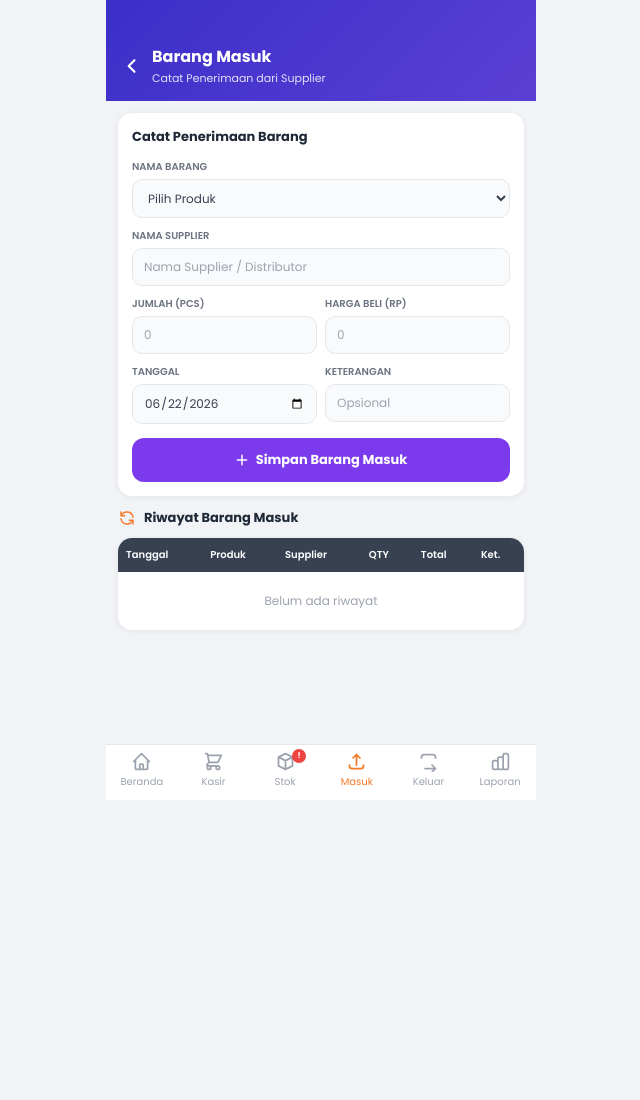
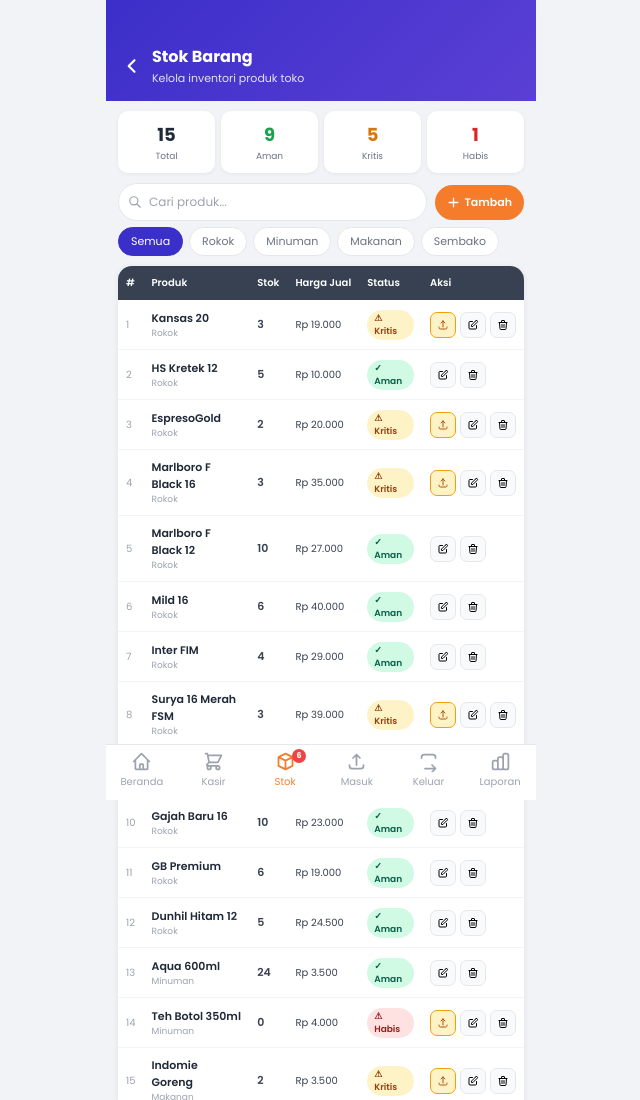
Before and after one commit to nafisazzu/TRMeduro, a plain HTML site: page Pembelian.html in a window 1280 px wide. Shown: the top 1100 px of the page, without its empty margins (319-959 px from the left). Before the commit the page ends 870 px from the top, so only its background shows below. Drawn offline with Linux system fonts and the light colour scheme.

Commit message:
Update Pembelian.html

```diff
--- a/Pembelian.html
+++ b/Pembelian.html
@@ -3,7 +3,7 @@
 <head>
   <meta charset="UTF-8"/>
   <meta name="viewport" content="width=device-width,initial-scale=1.0,maximum-scale=1.0"/>
-  <title>Barang Masuk – Toko Meduro</title>
+  <title>Stok Barang – Toko Meduro</title>
   <link href="https://fonts.googleapis.com/css2?family=Poppins:wght@400;500;600;700&display=swap" rel="stylesheet"/>
   <style>
     *,*::before,*::after{box-sizing:border-box;margin:0;padding:0}
@@ -13,30 +13,55 @@
     .header a svg{width:20px;height:20px}
     .header-text h2{font-size:16px;font-weight:700}
     .header-text p{font-size:11px;opacity:0.85;margin-top:1px}
-    .content{padding:12px}
-    .card{background:#fff;border-radius:14px;padding:14px;box-shadow:0 1px 6px rgba(0,0,0,0.07);margin-bottom:12px}
-    .card h3{font-size:13px;font-weight:700;color:#1f2937;margin-bottom:12px}
-    .form-group{display:flex;flex-direction:column;gap:4px;margin-bottom:10px}
-    .form-group label{font-size:10px;font-weight:600;color:#6b7280;text-transform:uppercase}
-    .form-group input,.form-group select{padding:9px 11px;border:1px solid #e5e7eb;border-radius:10px;font-family:'Poppins',sans-serif;font-size:12px;color:#374151;background:#f9fafb;outline:none;width:100%}
-    .form-group input:focus,.form-group select:focus{border-color:#3b2fc9;background:#fff}
-    .form-group input::placeholder{color:#9ca3af}
-    .form-row{display:grid;grid-template-columns:1fr 1fr;gap:8px}
-    .btn-simpan{width:100%;padding:12px;background:#7c3aed;border:none;border-radius:12px;font-family:'Poppins',sans-serif;font-size:13px;font-weight:700;color:#fff;cursor:pointer;display:flex;align-items:center;justify-content:center;gap:7px;margin-top:4px}
-    .btn-simpan svg{width:14px;height:14px}
-    .section-head{display:flex;align-items:center;gap:8px;margin-bottom:10px}
-    .section-head h3{font-size:13px;font-weight:700;color:#1f2937}
-    .section-head svg{width:18px;height:18px;color:#F47C2B}
-    .table-wrap{background:#fff;border-radius:14px;overflow:hidden;box-shadow:0 1px 6px rgba(0,0,0,0.07)}
+    .stats-row{display:grid;grid-template-columns:repeat(4,1fr);gap:6px;padding:10px 12px 0}
+    .stat{background:#fff;border-radius:10px;padding:10px 6px;text-align:center;box-shadow:0 1px 4px rgba(0,0,0,0.06)}
+    .stat-val{font-size:18px;font-weight:700;color:#1f2937}
+    .stat-label{font-size:9px;color:#6b7280;margin-top:2px}
+    .toolbar{display:flex;gap:8px;padding:10px 12px 0;align-items:center}
+    .search-wrap{flex:1;position:relative}
+    .search-wrap svg{position:absolute;left:10px;top:50%;transform:translateY(-50%);width:14px;height:14px;color:#9ca3af}
+    .search-wrap input{width:100%;padding:9px 10px 9px 30px;border:1.5px solid #e5e7eb;border-radius:20px;font-family:'Poppins',sans-serif;font-size:12px;background:#fff;outline:none;color:#374151}
+    .search-wrap input:focus{border-color:#3b2fc9}
+    .search-wrap input::placeholder{color:#9ca3af}
+    .btn-add{padding:9px 12px;background:#F47C2B;border:none;border-radius:20px;font-family:'Poppins',sans-serif;font-size:11px;font-weight:600;color:#fff;cursor:pointer;white-space:nowrap;display:flex;align-items:center;gap:4px}
+    .btn-add svg{width:13px;height:13px}
+    .filter-row{padding:6px 12px 0;display:flex;gap:6px;overflow-x:auto}
+    .filter-row::-webkit-scrollbar{display:none}
+    .filter-chip{padding:5px 12px;border-radius:20px;border:1.5px solid #e5e7eb;background:#fff;font-family:'Poppins',sans-serif;font-size:11px;color:#6b7280;cursor:pointer;white-space:nowrap;flex-shrink:0}
+    .filter-chip.active{background:#3b2fc9;color:#fff;border-color:#3b2fc9}
+    .table-wrap{margin:10px 12px 0;background:#fff;border-radius:14px;overflow:hidden;box-shadow:0 1px 6px rgba(0,0,0,0.07)}
     table{width:100%;border-collapse:collapse;font-size:11px}
     thead tr{background:#374151}
     thead th{padding:9px 8px;text-align:left;font-weight:600;color:#fff;font-size:10px;white-space:nowrap}
     tbody tr{border-bottom:1px solid #f3f4f6}
     tbody tr:last-child{border-bottom:none}
     tbody td{padding:9px 8px;color:#374151;vertical-align:middle}
-    .prod-name{font-weight:600;color:#1f2937}
-    .qty-badge{display:inline-flex;padding:2px 7px;background:#d1fae5;color:#065f46;font-size:10px;font-weight:700;border-radius:99px}
+    .prod-name{font-weight:600;color:#1f2937;font-size:11px}
+    .badge{display:inline-flex;align-items:center;padding:2px 7px;border-radius:99px;font-size:9px;font-weight:600}
+    .badge.aman{background:#d1fae5;color:#065f46}
+    .badge.habis{background:#fee2e2;color:#991b1b}
+    .badge.kritis{background:#fef3c7;color:#92400e}
+    .margin-val{color:#3b82f6;font-weight:600}
+    .action-wrap{display:flex;gap:4px}
+    .btn-act{width:26px;height:26px;border-radius:7px;border:1px solid #e5e7eb;background:#f9fafb;display:flex;align-items:center;justify-content:center;cursor:pointer}
+    .btn-act svg{width:12px;height:12px}
+    .btn-act.restock{background:#fef3c7;border-color:#f59e0b;color:#b45309}
+    .btn-act.edit:active{background:#eff6ff}
+    .btn-act.hapus:active{background:#fef2f2}
     .more-row{text-align:center;padding:10px;font-size:12px;color:#6b7280;cursor:pointer;background:#f9fafb;border-top:1px solid #f3f4f6}
+    /* MODAL */
+    .modal-overlay{display:none;position:fixed;inset:0;background:rgba(0,0,0,0.45);z-index:100;align-items:flex-end;justify-content:center}
+    .modal-overlay.open{display:flex}
+    .modal{background:#fff;border-radius:20px 20px 0 0;width:100%;max-width:430px;padding:20px 16px 30px}
+    .modal h3{font-size:15px;font-weight:700;color:#1f2937;margin-bottom:14px}
+    .form-group{display:flex;flex-direction:column;gap:4px;margin-bottom:10px}
+    .form-group label{font-size:10px;font-weight:600;color:#6b7280;text-transform:uppercase}
+    .form-group input,.form-group select{padding:9px 11px;border:1px solid #e5e7eb;border-radius:10px;font-family:'Poppins',sans-serif;font-size:12px;color:#374151;background:#f9fafb;outline:none;width:100%}
+    .form-group input:focus,.form-group select:focus{border-color:#3b2fc9;background:#fff}
+    .form-row{display:grid;grid-template-columns:1fr 1fr;gap:8px}
+    .modal-actions{display:flex;gap:8px;margin-top:14px}
+    .btn-cancel{flex:1;padding:11px;border-radius:10px;border:1px solid #e5e7eb;background:#f9fafb;font-family:'Poppins',sans-serif;font-size:13px;cursor:pointer;color:#374151}
+    .btn-save{flex:1;padding:11px;border-radius:10px;border:none;background:#3b2fc9;font-family:'Poppins',sans-serif;font-size:13px;font-weight:700;color:#fff;cursor:pointer}
     .toast{display:none;position:fixed;bottom:80px;left:50%;transform:translateX(-50%);background:rgba(34,160,90,0.92);color:#fff;padding:9px 18px;border-radius:10px;font-size:12px;font-weight:500;z-index:300;white-space:nowrap}
     .bottom-nav{position:fixed;bottom:0;left:50%;transform:translateX(-50%);width:100%;max-width:430px;background:#fff;border-top:1px solid #e5e7eb;display:flex;justify-content:space-around;padding:6px 0 10px;z-index:60}
     .nav-item{display:flex;flex-direction:column;align-items:center;gap:2px;font-size:10px;color:#9ca3af;text-decoration:none;cursor:pointer;position:relative;min-width:50px}
@@ -48,47 +73,73 @@
 <body>
 <div class="header">
   <a href="dashboard.html"><svg fill="none" viewBox="0 0 24 24" stroke="currentColor" stroke-width="2.5"><path stroke-linecap="round" stroke-linejoin="round" d="M15 19l-7-7 7-7"/></svg></a>
-  <div class="header-text"><h2>Barang Masuk</h2><p>Catat Penerimaan dari Supplier</p></div>
+  <div class="header-text"><h2>Stok Barang</h2><p>Kelola inventori produk toko</p></div>
 </div>
-<div class="content">
-  <div class="card">
-    <h3>Catat Penerimaan Barang</h3>
-    <div class="form-group"><label>Nama Barang</label><select id="fProduk"><option value="">Pilih Produk</option></select></div>
-    <div class="form-group"><label>Nama Supplier</label><input id="fSupplier" type="text" placeholder="Nama Supplier / Distributor"/></div>
-    <div class="form-row">
-      <div class="form-group"><label>Jumlah (pcs)</label><input id="fJumlah" type="number" placeholder="0" min="1"/></div>
-      <div class="form-group"><label>Harga Beli (Rp)</label><input id="fHarga" type="number" placeholder="0" min="0"/></div>
+
+<div class="stats-row">
+  <div class="stat"><div class="stat-val" id="statTotal">0</div><div class="stat-label">Total</div></div>
+  <div class="stat"><div class="stat-val" id="statAman" style="color:#16a34a">0</div><div class="stat-label">Aman</div></div>
+  <div class="stat"><div class="stat-val" id="statKritis" style="color:#d97706">0</div><div class="stat-label">Kritis</div></div>
+  <div class="stat"><div class="stat-val" id="statHabis" style="color:#dc2626">0</div><div class="stat-label">Habis</div></div>
 </div>
-    <div class="form-row">
-      <div class="form-group"><label>Tanggal</label><input id="fTanggal" type="date"/></div>
-      <div class="form-group"><label>Keterangan</label><input id="fKet" type="text" placeholder="Opsional"/></div>
+
+<div class="toolbar">
+  <div class="search-wrap">
+    <svg fill="none" viewBox="0 0 24 24" stroke="currentColor" stroke-width="2"><path stroke-linecap="round" stroke-linejoin="round" d="M21 21l-6-6m2-5a7 7 0 11-14 0 7 7 0 0114 0z"/></svg>
+    <input id="searchInput" type="text" placeholder="Cari produk..." oninput="renderTable()"/>
   </div>
-    <button class="btn-simpan" onclick="simpanBarang()">
+  <button class="btn-add" onclick="bukaModal(null)">
     <svg fill="none" viewBox="0 0 24 24" stroke="currentColor" stroke-width="2.5"><path stroke-linecap="round" stroke-linejoin="round" d="M12 4v16m8-8H4"/></svg>
-      Simpan Barang Masuk
+    Tambah
   </button>
 </div>
-  <div class="section-head">
-    <svg fill="none" viewBox="0 0 24 24" stroke="currentColor" stroke-width="2"><path stroke-linecap="round" stroke-linejoin="round" d="M4 4v5h.582m15.356 2A8.001 8.001 0 004.582 9m0 0H9m11 11v-5h-.581m0 0a8.003 8.003 0 01-15.357-2m15.357 2H15"/></svg>
-    <h3>Riwayat Barang Masuk</h3>
+
+<div class="filter-row">
+  <button class="filter-chip active" onclick="setKat(this,'')">Semua</button>
+  <button class="filter-chip" onclick="setKat(this,'Rokok')">Rokok</button>
+  <button class="filter-chip" onclick="setKat(this,'Minuman')">Minuman</button>
+  <button class="filter-chip" onclick="setKat(this,'Makanan')">Makanan</button>
+  <button class="filter-chip" onclick="setKat(this,'Sembako')">Sembako</button>
 </div>
+
 <div class="table-wrap">
   <table>
-      <thead><tr><th>Tanggal</th><th>Produk</th><th>Supplier</th><th>QTY</th><th>Total</th><th>Ket.</th></tr></thead>
-      <tbody id="riwayatBody"></tbody>
+    <thead><tr><th>#</th><th>Produk</th><th>Stok</th><th>Harga Jual</th><th>Status</th><th>Aksi</th></tr></thead>
+    <tbody id="tableBody"></tbody>
   </table>
   <div class="more-row" id="moreRow" onclick="tampilSemua()" style="display:none">Selengkapnya...</div>
 </div>
+
+<div class="modal-overlay" id="modalOverlay">
+  <div class="modal">
+    <h3 id="modalTitle">Tambah Produk</h3>
+    <div class="form-group"><label>Nama Produk</label><input id="fNama" type="text" placeholder="Nama produk..."/></div>
+    <div class="form-row">
+      <div class="form-group"><label>Kategori</label><select id="fKategori"><option>Rokok</option><option>Minuman</option><option>Makanan</option><option>Sembako</option></select></div>
+      <div class="form-group"><label>Stok</label><input id="fStok" type="number" placeholder="0" min="0"/></div>
     </div>
+    <div class="form-row">
+      <div class="form-group"><label>Harga Beli</label><input id="fHargaBeli" type="number" placeholder="0"/></div>
+      <div class="form-group"><label>Harga Jual</label><input id="fHargaJual" type="number" placeholder="0"/></div>
+    </div>
+    <div class="modal-actions">
+      <button class="btn-cancel" onclick="tutupModal()">Batal</button>
+      <button class="btn-save" onclick="simpanProduk()">Simpan</button>
+    </div>
+  </div>
+</div>
+
 <div class="toast" id="toast"></div>
+
 <nav class="bottom-nav">
   <a class="nav-item" href="dashboard.html"><svg fill="none" viewBox="0 0 24 24" stroke="currentColor" stroke-width="2"><path stroke-linecap="round" stroke-linejoin="round" d="M3 12l2-2m0 0l7-7 7 7M5 10v10a1 1 0 001 1h3m10-11l2 2m-2-2v10a1 1 0 01-1 1h-3m-6 0a1 1 0 001-1v-4a1 1 0 011-1h2a1 1 0 011 1v4a1 1 0 001 1m-6 0h6"/></svg>Beranda</a>
   <a class="nav-item" href="Transaksi.html"><svg fill="none" viewBox="0 0 24 24" stroke="currentColor" stroke-width="2"><path stroke-linecap="round" stroke-linejoin="round" d="M3 3h2l.4 2M7 13h10l4-8H5.4M7 13L5.4 5M7 13l-2.293 2.293c-.63.63-.184 1.707.707 1.707H17m0 0a2 2 0 100 4 2 2 0 000-4zm-8 2a2 2 0 11-4 0 2 2 0 014 0z"/></svg>Kasir</a>
-  <a class="nav-item" href="Produk.html" style="position:relative"><svg fill="none" viewBox="0 0 24 24" stroke="currentColor" stroke-width="2"><path stroke-linecap="round" stroke-linejoin="round" d="M20 7l-8-4-8 4m16 0l-8 4m8-4v10l-8 4m0-10L4 7m8 4v10M4 7v10l8 4"/></svg><span class="nav-badge">!</span>Stok</a>
-  <a class="nav-item active" href="Pembelian.html"><svg fill="none" viewBox="0 0 24 24" stroke="currentColor" stroke-width="2"><path stroke-linecap="round" stroke-linejoin="round" d="M4 16v1a3 3 0 003 3h10a3 3 0 003-3v-1m-4-8l-4-4m0 0L8 8m4-4v12"/></svg>Masuk</a>
+  <a class="nav-item active" href="Produk.html" style="position:relative"><svg fill="none" viewBox="0 0 24 24" stroke="currentColor" stroke-width="2"><path stroke-linecap="round" stroke-linejoin="round" d="M20 7l-8-4-8 4m16 0l-8 4m8-4v10l-8 4m0-10L4 7m8 4v10M4 7v10l8 4"/></svg><span class="nav-badge" id="navBadge">!</span>Stok</a>
+  <a class="nav-item" href="Pembelian.html"><svg fill="none" viewBox="0 0 24 24" stroke="currentColor" stroke-width="2"><path stroke-linecap="round" stroke-linejoin="round" d="M4 16v1a3 3 0 003 3h10a3 3 0 003-3v-1m-4-8l-4-4m0 0L8 8m4-4v12"/></svg>Masuk</a>
   <a class="nav-item" href="BarangKeluar.html"><svg fill="none" viewBox="0 0 24 24" stroke="currentColor" stroke-width="2"><path stroke-linecap="round" stroke-linejoin="round" d="M4 8V7a3 3 0 013-3h10a3 3 0 013 3v1m-4 8l4 4m0 0l-4 4m4-4H8"/></svg>Keluar</a>
   <a class="nav-item" href="Laporan.html"><svg fill="none" viewBox="0 0 24 24" stroke="currentColor" stroke-width="2"><path stroke-linecap="round" stroke-linejoin="round" d="M9 19v-6a2 2 0 00-2-2H5a2 2 0 00-2 2v6a2 2 0 002 2h2a2 2 0 002-2zm0 0V9a2 2 0 012-2h2a2 2 0 012 2v10m-6 0a2 2 0 002 2h2a2 2 0 002-2m0 0V5a2 2 0 012-2h2a2 2 0 012 2v14a2 2 0 01-2 2h-2a2 2 0 01-2-2z"/></svg>Laporan</a>
 </nav>
+
 <script>
 // ── TOKO MEDURO – Shared Data Store (localStorage) ──
 
@@ -207,49 +258,99 @@
   localStorage.setItem('tokomeduro_trx_counter', n);
   return '#TRX-' + String(n).padStart(4, '0');
 }
-let showAll=false,LIMIT=8;
-function populateProduk(){
-  const list=getProduk();
-  const sel=document.getElementById('fProduk');
-  sel.innerHTML='<option value="">Pilih Produk</option>'+list.map(p=>`<option value="${p.id}">${p.nama} (Stok: ${p.stok})</option>`).join('');
-  const r=new URLSearchParams(window.location.search).get('restock');
-  if(r) sel.value=r;
+let showAll=false, LIMIT=15, editId=null, activeKat='';
+
+function setKat(el, kat) {
+  document.querySelectorAll('.filter-chip').forEach(c=>c.classList.remove('active'));
+  el.classList.add('active'); activeKat=kat; renderTable();
 }
-function renderRiwayat(){
-  const r=getBarangMasuk();
-  const shown=showAll?r:r.slice(0,LIMIT);
-  document.getElementById('moreRow').style.display=(!showAll&&r.length>LIMIT)?'block':'none';
-  document.getElementById('riwayatBody').innerHTML=r.length===0
-    ?'<tr><td colspan="6" style="text-align:center;padding:20px;color:#9ca3af;font-size:12px">Belum ada riwayat</td></tr>'
-    :shown.map(x=>`<tr><td style="font-size:10px;color:#6b7280">${x.tanggal}</td><td class="prod-name">${x.produk}</td><td style="font-size:10px">${x.supplier}</td><td><span class="qty-badge">+${x.qty}</span></td><td style="font-size:10px">${formatRp(x.qty*x.harga)}</td><td style="font-size:10px">${x.ket}</td></tr>`).join('');
+
+function statusBadge(s){
+  if(s===0) return '<span class="badge habis">⚠ Habis</span>';
+  if(s<=3)  return '<span class="badge kritis">⚠ Kritis</span>';
+  return '<span class="badge aman">✓ Aman</span>';
 }
-function tampilSemua(){showAll=true;renderRiwayat();}
-function simpanBarang(){
-  const produkId=document.getElementById('fProduk').value;
-  const supplier=document.getElementById('fSupplier').value.trim();
-  const jumlah=parseInt(document.getElementById('fJumlah').value)||0;
-  const harga=parseInt(document.getElementById('fHarga').value)||0;
-  const tanggal=document.getElementById('fTanggal').value;
-  const ket=document.getElementById('fKet').value.trim()||'-';
-  if(!produkId){showToast('Pilih produk!',false);return;}
-  if(!supplier){showToast('Supplier wajib diisi!',false);return;}
-  if(jumlah<1){showToast('Jumlah minimal 1!',false);return;}
-  if(!tanggal){showToast('Tanggal wajib diisi!',false);return;}
-  const p=getProduk().find(x=>x.id==produkId);
-  const nama=p?p.nama:'-';
-  tambahStok(parseInt(produkId),jumlah);
-  if(harga>0) updateProduk(parseInt(produkId),{hargaBeli:harga});
-  tambahBarangMasuk({tanggal,produk:nama,produkId:parseInt(produkId),supplier,qty:jumlah,harga,ket,oleh:'Admin'});
-  ['fProduk','fSupplier','fJumlah','fHarga','fKet'].forEach(id=>document.getElementById(id).value='');
-  document.getElementById('fTanggal').value=new Date().toISOString().split('T')[0];
-  populateProduk(); renderRiwayat();
-  showToast(`Stok ${nama} +${jumlah} pcs! 🎉`);
+function margin(b,j){ return b?'+'+Math.round((j-b)/b*100)+'%':'-'; }
+
+function renderTable(){
+  const produk=getProduk();
+  const q=document.getElementById('searchInput').value.toLowerCase();
+  const filtered=produk.filter(p=>(!activeKat||p.kategori===activeKat)&&(!q||p.nama.toLowerCase().includes(q)));
+  const shown=(showAll||filtered.length<=LIMIT)?filtered:filtered.slice(0,LIMIT);
+  document.getElementById('moreRow').style.display=(!showAll&&filtered.length>LIMIT)?'block':'none';
+  document.getElementById('tableBody').innerHTML=shown.map((p,i)=>`
+    <tr>
+      <td style="color:#9ca3af;font-size:10px">${i+1}</td>
+      <td>
+        <div class="prod-name">${p.nama}</div>
+        <div style="font-size:9px;color:#9ca3af">${p.kategori}</div>
+      </td>
+      <td style="font-weight:600">${p.stok}</td>
+      <td style="font-size:10px">${formatRp(p.hargaJual)}</td>
+      <td>${statusBadge(p.stok)}</td>
+      <td>
+        <div class="action-wrap">
+          ${p.stok<=3?`<button class="btn-act restock" onclick="restokProduk(${p.id})" title="Restock"><svg fill="none" viewBox="0 0 24 24" stroke="currentColor" stroke-width="2"><path stroke-linecap="round" stroke-linejoin="round" d="M4 16v1a3 3 0 003 3h10a3 3 0 003-3v-1m-4-8l-4-4m0 0L8 8m4-4v12"/></svg></button>`:''}
+          <button class="btn-act edit" onclick="bukaModal(${p.id})"><svg fill="none" viewBox="0 0 24 24" stroke="currentColor" stroke-width="2"><path stroke-linecap="round" stroke-linejoin="round" d="M11 5H6a2 2 0 00-2 2v11a2 2 0 002 2h11a2 2 0 002-2v-5m-1.414-9.414a2 2 0 112.828 2.828L11.828 15H9v-2.828l8.586-8.586z"/></svg></button>
+          <button class="btn-act hapus" onclick="hapusProduk(${p.id})"><svg fill="none" viewBox="0 0 24 24" stroke="currentColor" stroke-width="2"><path stroke-linecap="round" stroke-linejoin="round" d="M19 7l-.867 12.142A2 2 0 0116.138 21H7.862a2 2 0 01-1.995-1.858L5 7m5 4v6m4-6v6m1-10V4a1 1 0 00-1-1h-4a1 1 0 00-1 1v3M4 7h16"/></svg></button>
+        </div>
+      </td>
+    </tr>`).join('');
+  document.getElementById('statTotal').textContent=produk.length;
+  document.getElementById('statAman').textContent=produk.filter(p=>p.stok>3).length;
+  document.getElementById('statKritis').textContent=produk.filter(p=>p.stok>0&&p.stok<=3).length;
+  document.getElementById('statHabis').textContent=produk.filter(p=>p.stok===0).length;
+  const k=produk.filter(p=>p.stok<=3).length;
+  const badge=document.getElementById('navBadge');
+  badge.textContent=k; badge.style.display=k>0?'flex':'none';
 }
+
+function tampilSemua(){showAll=true;renderTable();}
+function restokProduk(id){window.location.href='Pembelian.html?restock='+id;}
+
+function bukaModal(id){
+  editId=id;
+  document.getElementById('modalTitle').textContent=id?'Edit Produk':'Tambah Produk';
+  if(id){
+    const p=getProduk().find(x=>x.id===id);
+    document.getElementById('fNama').value=p.nama;
+    document.getElementById('fKategori').value=p.kategori;
+    document.getElementById('fStok').value=p.stok;
+    document.getElementById('fHargaBeli').value=p.hargaBeli;
+    document.getElementById('fHargaJual').value=p.hargaJual;
+  } else {
+    ['fNama','fStok','fHargaBeli','fHargaJual'].forEach(x=>document.getElementById(x).value='');
+    document.getElementById('fKategori').value='Rokok';
+  }
+  document.getElementById('modalOverlay').classList.add('open');
+}
+
+function tutupModal(){document.getElementById('modalOverlay').classList.remove('open');editId=null;}
+document.getElementById('modalOverlay').addEventListener('click',function(e){if(e.target===this)tutupModal();});
+
+function hapusProduk(id){
+  if(!confirm('Hapus produk ini?'))return;
+  hapusProdukById(id); renderTable(); showToast('Produk dihapus.');
+}
+
+function simpanProduk(){
+  const nama=document.getElementById('fNama').value.trim();
+  const kategori=document.getElementById('fKategori').value;
+  const stok=parseInt(document.getElementById('fStok').value)||0;
+  const hargaBeli=parseInt(document.getElementById('fHargaBeli').value)||0;
+  const hargaJual=parseInt(document.getElementById('fHargaJual').value)||0;
+  if(!nama){showToast('Nama wajib diisi!',false);return;}
+  if(editId){updateProduk(editId,{nama,kategori,stok,hargaBeli,hargaJual});showToast('Produk diperbarui!');}
+  else{tambahProdukBaru({nama,kategori,stok,hargaBeli,hargaJual});showToast('Produk ditambahkan!');}
+  tutupModal(); renderTable();
+}
+
 function showToast(msg,ok=true){
   const t=document.getElementById('toast');
   t.textContent=msg;t.style.background=ok?'rgba(34,160,90,0.92)':'rgba(220,60,60,0.9)';
   t.style.display='block';setTimeout(()=>t.style.display='none',2500);
 }
-document.getElementById('fTanggal').value=new Date().toISOString().split('T')[0];
-populateProduk(); renderRiwayat();
-</script></body></html>
+renderTable();
+</script>
+</body>
+</html>
```
Lines whose indentation alone changed are shown as unchanged.
